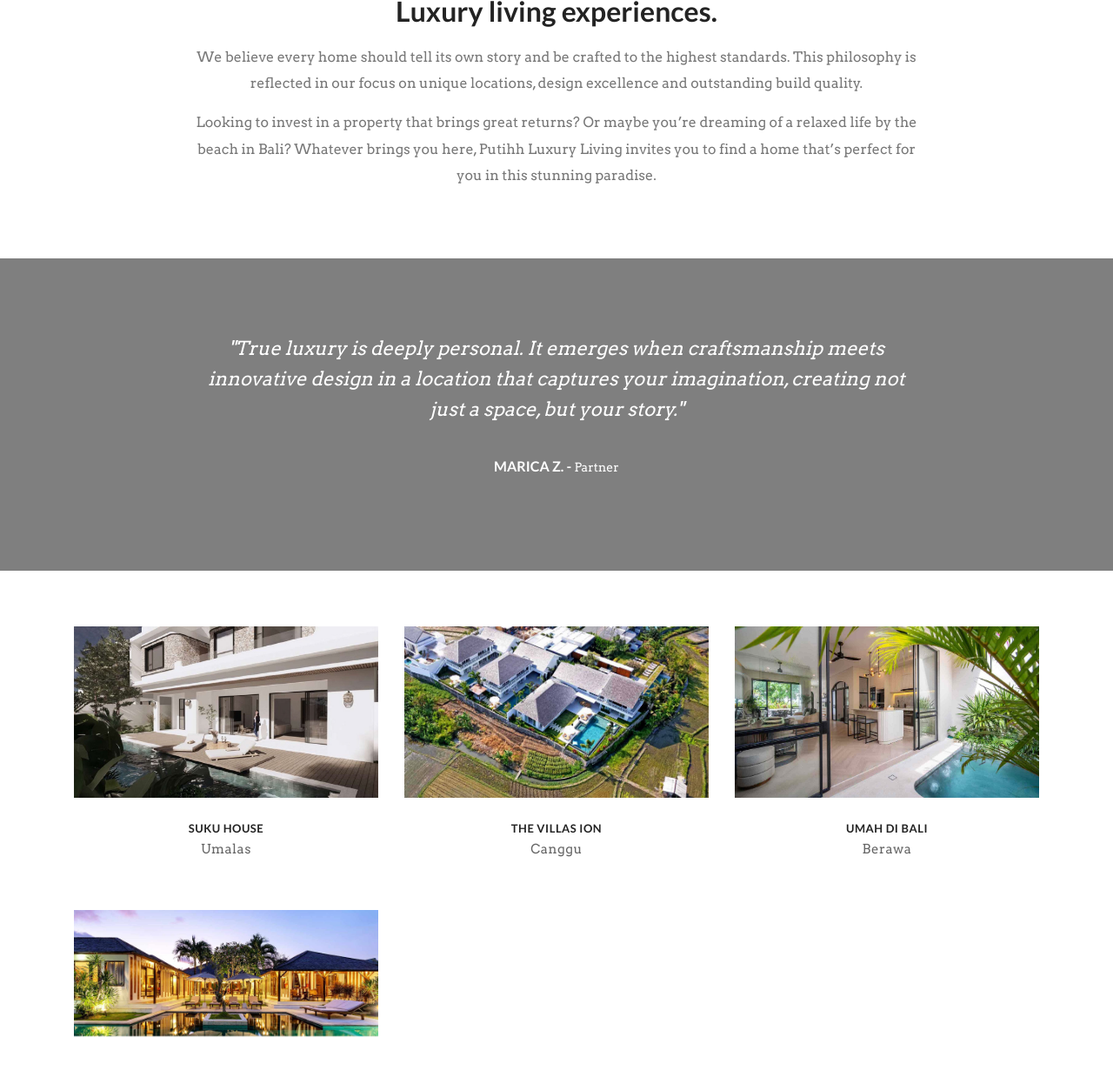
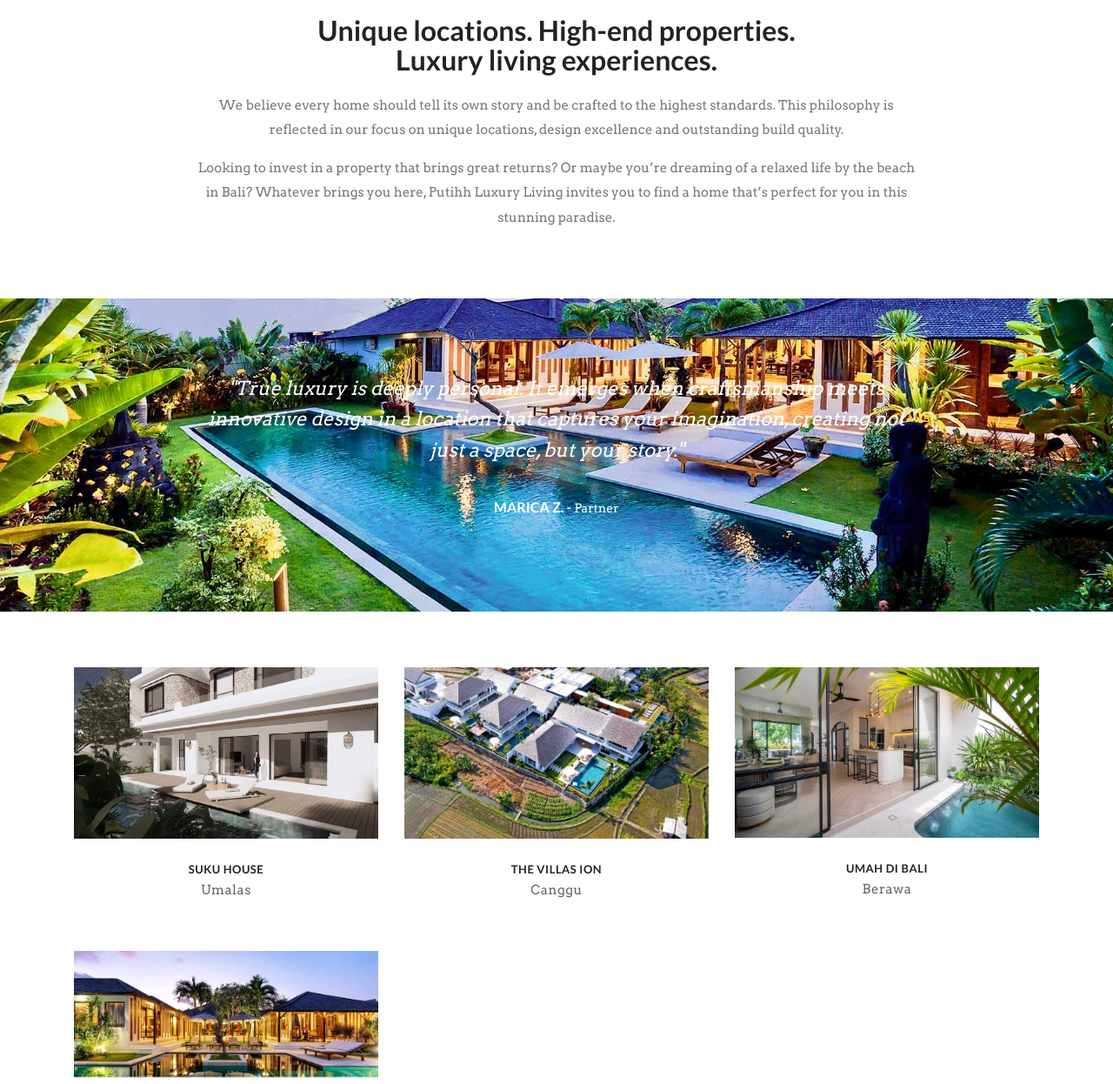
Before and after one commit to zedcap/putihh, a plain HTML site: page index.html in a window 1280 px wide. Shown: the part 906-2152 px from the top of the page at 87% size. Drawn offline with Linux system fonts and the light colour scheme.

Commit message:
Hero font, spacing/copy match, Marica parallax, tile links, panel scroll
Home hero title now uses self-hosted Playfair Display, matching the
umahdibali.com heading typeface (family only, size unchanged). Added
breathing room above the intro title and matched its body copy to the
"Why invest in Bali" section's size. Marica testimonial background image
now ships inline (eager, no JS-load flash of the scrim colour) and its
scroll pan is clamped so it never exposes a grey band. Project grid tiles:
the image is now wrapped in the same link as the title (and the theme's
invisible hover-tint layer no longer blocks that click). Project-detail
"Details" panel now scrolls when its content exceeds the viewport.

```diff
--- a/assets/css/base.css
+++ b/assets/css/base.css
@@ -1,4 +1,4 @@
-/* putihh.com — de-junk build overrides. Small, hand-written, no magic numbers. */
+/* putihh.com: de-junk build overrides. Small, hand-written, no magic numbers. */
 
 /* Swiper 11 renders on the same .swiper-wrapper/.swiper-slide markup as the
    old Swiper 3 the theme shipped with; only the root class changed
@@ -26,7 +26,7 @@
    .location-list from brixey-styles.css as-is. */
 
 /* Hover reveals (theme originally toggled a .brxy-hover class via jQuery
-   .hover(); replaced with plain CSS :hover/:focus-within — same visual
+   .hover(); replaced with plain CSS :hover/:focus-within, same visual
    result, no JS required, works for keyboard focus too). */
 .swiper-slide:hover .brxy-expand-btn,
 .swiper-slide:focus-within .brxy-expand-btn {
@@ -43,7 +43,7 @@
 
 /* Fix: on project detail pages the theme makes .brxy-header position:fixed
    (via .brxy-full-page, needed so the fullscreen slider runs edge to edge)
-   but .brxy-header keeps a solid white background — the theme's own
+   but .brxy-header keeps a solid white background: the theme's own
    "transparent header" option has no matching CSS anywhere in the capture,
    so it never did anything, live site included. Left as captured, the
    fixed opaque header sits on top of the "Details" toggle and the
@@ -102,3 +102,46 @@
 .swiper-button-next:before {
   content: none;
 }
+
+/* Change 5: home hero title ("UNIQUE HOMES IN PARADISE") matches the
+   heading typeface used across the sibling umahdibali.com site (Playfair
+   Display, self-hosted, see fonts.css). Family only, size unchanged. */
+.brxy-heading-wrap .brxy-heading {
+  font-family: 'Playfair Display', serif;
+}
+
+/* Change 6: breathing room between the hero slider and the intro title
+   ("Unique locations..."). Theme shipped 0 top margin, title sat flush
+   under the slider. */
+.brxy-about .about-title {
+  margin-top: 56px;
+}
+@media screen and (max-width: 767px) {
+  .brxy-about .about-title {
+    margin-top: 36px;
+  }
+}
+
+/* Change 7: intro body copy under the title matches the "WHY INVEST IN
+   BALI?" section's body copy (colour already matched at 777777 via the
+   theme's global p rule; font-size didn't, 16px vs 15px). */
+.brxy-about .about-description p {
+  font-size: 15px;
+}
+
+/* Change 8: project-detail "Details" panel (.brxy-project-detail) is
+   position:fixed with top:0/bottom:0, a bounded box with no overflow
+   rule, so content taller than the viewport was clipped, not scrollable. */
+.brxy-sinlge-detail .brxy-project-detail {
+  overflow-y: auto;
+}
+
+/* Change 9: home project tiles now wrap the image in the same <a> as the
+   title (build.py). The theme's own hover-tint layer (.project-picture:
+   before, opacity:0, position:absolute, z-index:1) sits above that link in
+   the stacking order and silently ate every click. It's decorative only
+   (never visible, only ever toggled by a .brxy-hover class this build
+   doesn't use); let clicks pass through to the link underneath. */
+.project-picture:before {
+  pointer-events: none;
+}
--- a/assets/css/fonts.css
+++ b/assets/css/fonts.css
@@ -1,4 +1,4 @@
-/* Self-hosted webfonts (latin subset only — the only range the captured
+/* Self-hosted webfonts (latin subset only, the only range the captured
    pages use). No fonts.googleapis.com / fonts.gstatic.com request. */
 @font-face {
   font-family: "Lato";
@@ -40,3 +40,11 @@
     U+02DA, U+02DC, U+0304, U+0308, U+0329, U+2000-206F, U+20AC, U+2122,
     U+2191, U+2193, U+2212, U+2215, U+FEFF, U+FFFD;
 }
+@font-face {
+  font-family: "Playfair Display";
+  font-style: normal;
+  font-weight: 100 900;
+  font-display: swap;
+  src: url("../fonts/woff2/playfair-display-variable-latin.woff2") format("woff2-variations"),
+    url("../fonts/woff2/playfair-display-variable-latin.woff2") format("woff2");
+}
--- a/assets/js/site.js
+++ b/assets/js/site.js
@@ -1,5 +1,5 @@
 /*
- * putihh.com — de-junk build glue.
+ * putihh.com: de-junk build glue.
  * Replaces the WPBakery/theme JS bundle (quarantined, malware-infected) with
  * clean, pinned upstream libraries: Swiper 11.2.6, Owl Carousel 2.3.4,
  * Magnific Popup 1.1.0, Isotope 3.0.6. No jQuery plugin here does anything
@@ -102,18 +102,23 @@
   }
 
   function initParallaxBands() {
-    var bands = document.querySelectorAll("[data-vc-parallax-image]");
+    // The background-image itself ships inline in the HTML (eager, paints
+    // immediately, no flash of the .brxy-overlay scrim colour while JS
+    // loads). This function only handles the scroll-linked pan.
+    var bands = document.querySelectorAll(".brxy-parallax-band");
     if (!bands.length) return;
-    bands.forEach(function (el) {
-      el.classList.add("brxy-parallax-band");
-      el.style.backgroundImage = "url(" + el.dataset.vcParallaxImage + ")";
-    });
     var ticking = false;
     function update() {
       bands.forEach(function (el) {
         var rect = el.getBoundingClientRect();
         var speed = parseFloat(el.dataset.vcParallax) || 0.2;
         var offset = rect.top * speed * -1;
+        // Clamp: background-size:cover only overflows the band by a limited
+        // amount. Past that, panning exposes the band's own background
+        // colour (the dark scrim) as a flat band. 50px stays well inside
+        // the cover overflow for this image/row pairing at both viewports.
+        var maxOffset = 50;
+        offset = Math.max(-maxOffset, Math.min(maxOffset, offset));
         el.style.backgroundPosition = "center calc(50% + " + offset + "px)";
       });
       ticking = false;
@@ -169,7 +174,7 @@
   function initProjectDetailToggle() {
     // Project detail pages: the fact panel (title/description/prev-next/
     // "View Projects") sits translateX(420px) off-screen by theme CSS
-    // until .brxy-sinlge-detail gets an .open class — originally toggled
+    // until .brxy-sinlge-detail gets an .open class, originally toggled
     // by the quarantined scripts.js "Details" button handler.
     var wrap = document.querySelector(".brxy-sinlge-detail");
     var btn = document.querySelector(".brxy-info-btn a");
--- a/index.html
+++ b/index.html
@@ -110,7 +110,7 @@
       </div>
     </div>
 
-    <div class="vc_row brxy-overlay" data-vc-parallax="2" data-vc-parallax-image="assets/img/La-Villa-Des-Sens-Drone.jpg">
+    <div class="vc_row brxy-overlay brxy-parallax-band" data-vc-parallax="2" data-vc-parallax-image="assets/img/La-Villa-Des-Sens-Drone.jpg" style="background-image:url(assets/img/La-Villa-Des-Sens-Drone.jpg);">
       <div class="brxy-overlay-pattern" style="background-color:rgba(0,0,0,0.52);"></div>
       <div class="brxy-testimonial">
         <div class="container"><div class="brxy-container">
@@ -132,7 +132,7 @@
           <div class="project-row row">
           <div class="col-md-4 col-sm-4 col-sx-12">
             <div class="project-list not-link">
-              <div class="project-picture"><img decoding="async" src="assets/img/suku_house2.jpg" alt="Suku House"></div>
+              <div class="project-picture"><a href="project/suku-house/"><img decoding="async" src="assets/img/suku_house2.jpg" alt="Suku House"></a></div>
               <div class="project-info"><div class="brxy-table-container"><div class="brxy-align-container">
                 <div class="project-title"><a href="project/suku-house/">Suku House</a></div>
                 <div class="project-category"><span class="bpw-category">Umalas</span></div>
@@ -141,7 +141,7 @@
           </div>
           <div class="col-md-4 col-sm-4 col-sx-12">
             <div class="project-list not-link">
-              <div class="project-picture"><img decoding="async" src="assets/img/The-Villas-Ion-11-2.jpg" alt="The Villas Ion"></div>
+              <div class="project-picture"><a href="project/the-villas-ion/"><img decoding="async" src="assets/img/The-Villas-Ion-11-2.jpg" alt="The Villas Ion"></a></div>
               <div class="project-info"><div class="brxy-table-container"><div class="brxy-align-container">
                 <div class="project-title"><a href="project/the-villas-ion/">The Villas Ion</a></div>
                 <div class="project-category"><span class="bpw-category">Canggu</span></div>
@@ -150,7 +150,7 @@
           </div>
           <div class="col-md-4 col-sm-4 col-sx-12">
             <div class="project-list not-link">
-              <div class="project-picture"><img decoding="async" src="assets/img/pool-patio-1c.jpg" alt="Umah di Bali"></div>
+              <div class="project-picture"><a href="project/umah-di-bali/"><img decoding="async" src="assets/img/pool-patio-1c.jpg" alt="Umah di Bali"></a></div>
               <div class="project-info"><div class="brxy-table-container"><div class="brxy-align-container">
                 <div class="project-title"><a href="project/umah-di-bali/">Umah di Bali</a></div>
                 <div class="project-category"><span class="bpw-category">Berawa</span></div>
@@ -159,7 +159,7 @@
           </div>
           <div class="col-md-4 col-sm-4 col-sx-12">
             <div class="project-list not-link">
-              <div class="project-picture"><img decoding="async" src="assets/img/la-villa-des-sens-pool-night.jpg" alt="La Villa Des Sens"></div>
+              <div class="project-picture"><a href="project/la-villa-des-sens/"><img decoding="async" src="assets/img/la-villa-des-sens-pool-night.jpg" alt="La Villa Des Sens"></a></div>
               <div class="project-info"><div class="brxy-table-container"><div class="brxy-align-container">
                 <div class="project-title"><a href="project/la-villa-des-sens/">La Villa Des Sens</a></div>
                 <div class="project-category"><span class="bpw-category">Seminyak</span></div>
```
Also changed, not shown: assets/fonts/woff2/playfair-display-variable-latin.woff2 (added).
